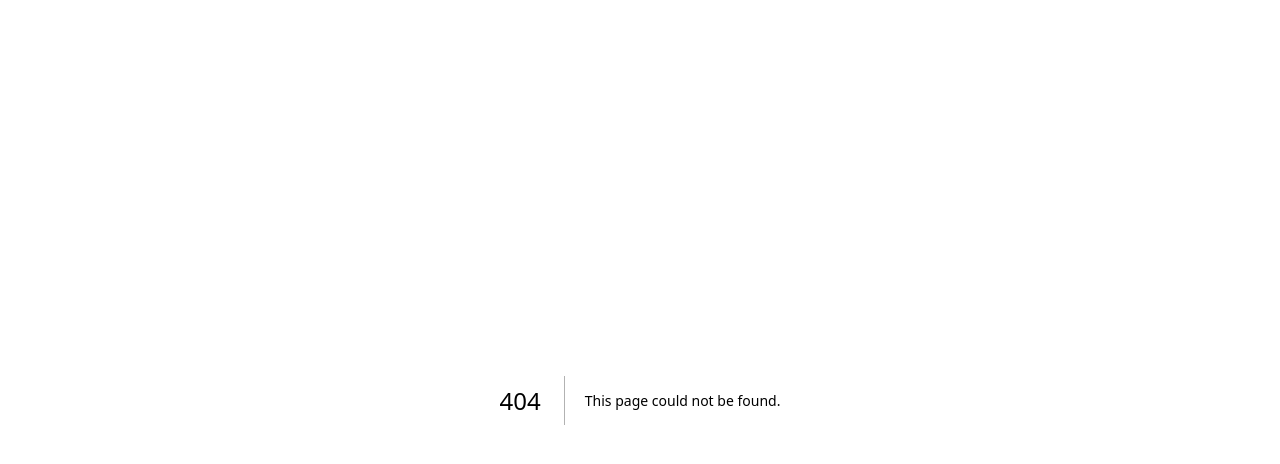
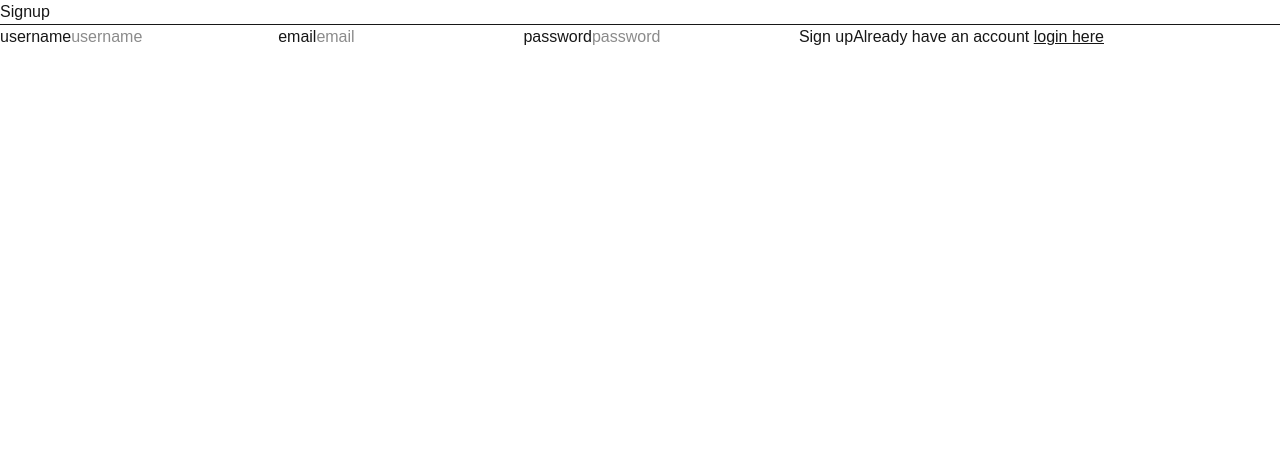
Before and after one commit to Sachinsen7/end-to-end-webdev, a Next.js app in the folder NextJS/new-one/my-app/: page /signup in a window 1280 px wide. Before the commit this address had no page. Shown: the top 464 px of the page. Built offline with nearby package versions, Linux system fonts and the light colour scheme.

Commit message:
add signup

```diff
--- /dev/null
+++ b/NextJS/new-one/my-app/src/app/signup/page.tsx
@@ -0,0 +1,53 @@
+"use client";
+import Link from "next/link";
+import React from "react";
+import { useRouter } from "next/navigation";
+import axios from "axios";
+
+export default function SignupPage() {
+  const [user, setUser] = React.useState({
+    email: "",
+    password: "",
+    username: "",
+  });
+
+  const onSignUp = async () => {};
+
+  return (
+    <div>
+      <h1>Signup</h1>
+      <hr />
+      <label htmlFor="username">username</label>
+      <input
+        type="text"
+        id="username"
+        value={user.username}
+        onChange={(e) => setUser({ ...user, username: e.target.value })}
+        placeholder="username"
+      />
+
+      <label htmlFor="email">email</label>
+      <input
+        type="text"
+        id="email"
+        value={user.email}
+        onChange={(e) => setUser({ ...user, email: e.target.value })}
+        placeholder="email"
+      />
+
+      <label htmlFor="password">password</label>
+      <input
+        type="text"
+        id="password"
+        value={user.password}
+        onChange={(e) => setUser({ ...user, password: e.target.value })}
+        placeholder="password"
+      />
+
+      <button onClick={onSignUp}>Sign up</button>
+      <Link href="/login">
+        Already have an account <span className="underline">login here</span>
+      </Link>
+    </div>
+  );
+}
```
